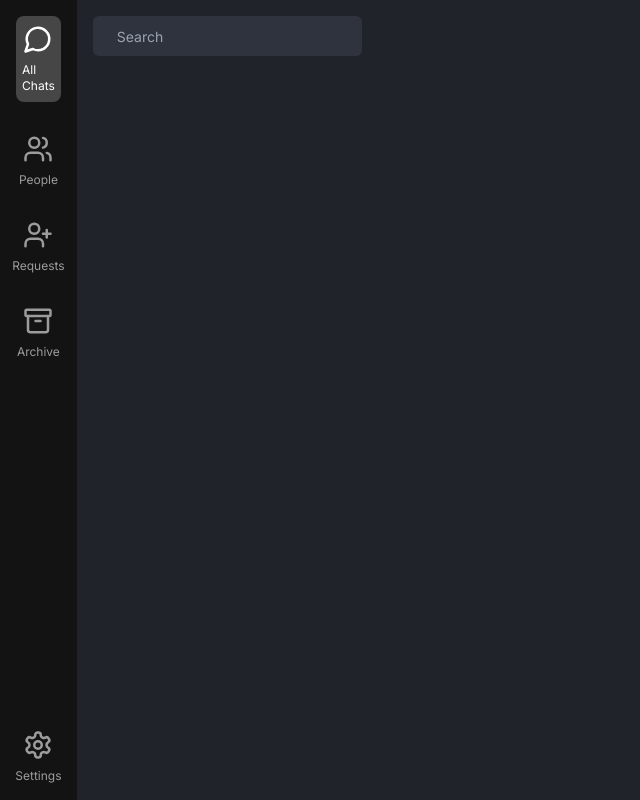
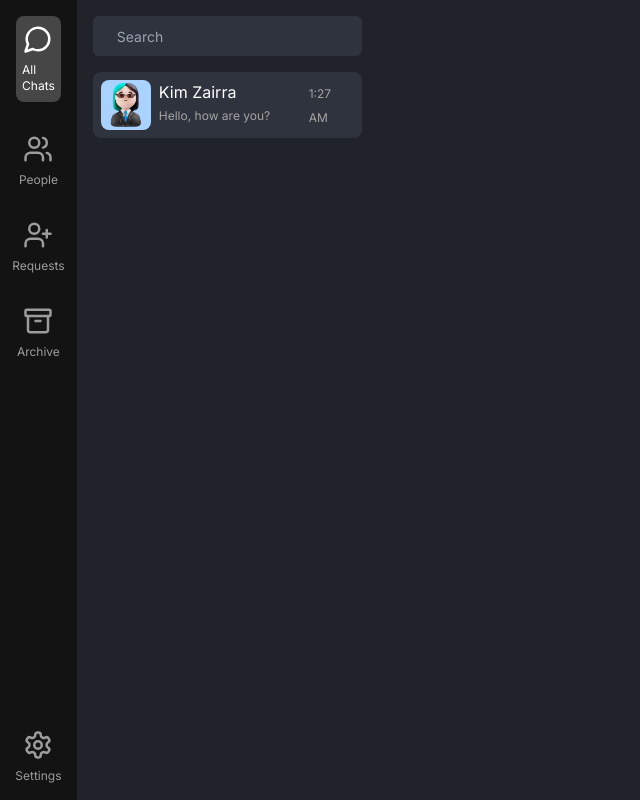
Before and after one commit to justinherrera/next-chat-app, a Next.js app: page / in a window 1280 px wide. Shown: the whole page, without its empty margins (0-640 px from the left). Built offline with nearby package versions, Linux system fonts and the light colour scheme.

Commit message:
complete ui for chat user

```diff
--- a/src/app/components/chats.tsx
+++ b/src/app/components/chats.tsx
@@ -1,12 +1,35 @@
 import { Search } from "lucide-react";
 import SearchInput from "@/app/components/search-input";
+import Image from "next/image";
+
+const users = [
+  {
+    name: "Kim Zairra",
+    avatar: "/avatar1.jpg",
+    message: "Hello, how are you?",
+    time: "1:27 AM"
+  }
+]
 
 
 export default function Chats() {
   return (
-    <div className="p-4 flex flex-col items-center w-[25%]">
+    <div className="p-4 flex flex-col space-y-4 w-[25%]">
       <SearchInput />
-
+      {
+        users.map((user, index) => {
+          return (<div className="flex space-x-2 px-2 bg-[#2E333D] rounded-lg py-2 cursor-pointer " key={index}>
+            <Image src={user.avatar} className="rounded-lg" alt="avatar" width={50} height={50} />
+            <div className="flex flex-col space-y-1 w-full">
+              <span className="text-white">{user.name}</span>
+              <span className="text-xs text-[#a3a3a3]">{user.message}</span>
+            </div>
+            <div className="w-20 ">
+              <span className="text-xs text-[#a3a3a3]">{user.time}</span>
+            </div>
+          </div>)
+        })
+      }
     </div>
   )
 }
```
Also changed, not shown: public/avatar1.jpg (added).
